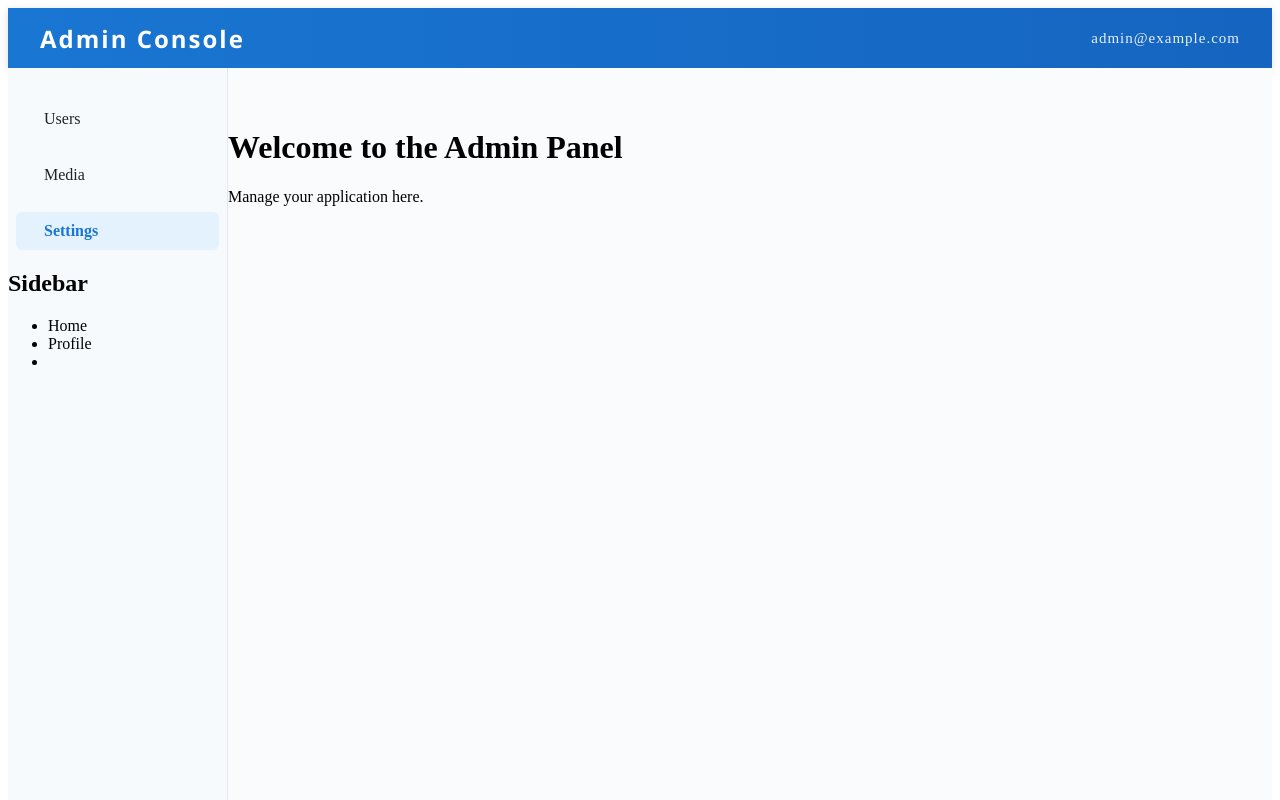
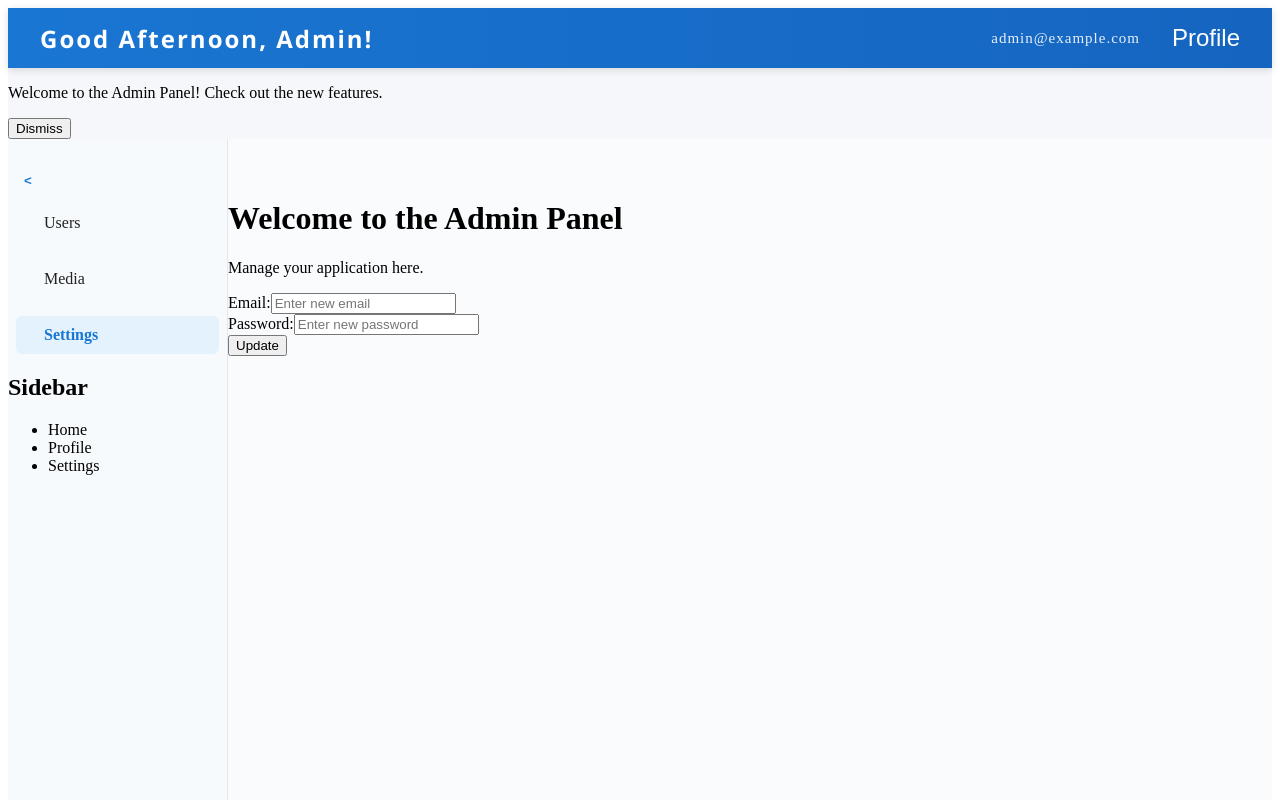
Before and after one commit to NagasivaKumari/DeepFake, a React (Vite) app in the folder admin/: page /settings in a window 1280 px wide. Shown: the top 800 px of the page. Built offline with nearby package versions, Linux system fonts and the light colour scheme.

Commit message:
Add multiple features and fixes to Admin folder components

```diff
--- a/admin/src/AppLayout.tsx
+++ b/admin/src/AppLayout.tsx
@@ -1,4 +1,4 @@
-import React from "react";
+import React, { useState } from "react";
 import Header from "./Header";
 import Sidebar from "./Sidebar";
 
@@ -22,18 +22,61 @@ const contentStyle: React.CSSProperties = {
 };
 
 export default function AppLayout() {
+  const [isBannerVisible, setBannerVisible] = useState(true);
+  const [email, setEmail] = useState("");
+  const [password, setPassword] = useState("");
+
+  const handleEmailChange = (e: React.ChangeEvent<HTMLInputElement>) => setEmail(e.target.value);
+  const handlePasswordChange = (e: React.ChangeEvent<HTMLInputElement>) => setPassword(e.target.value);
+
+  const handleSubmit = (e: React.FormEvent<HTMLFormElement>) => {
+    e.preventDefault();
+    console.log("Email updated to:", email);
+    console.log("Password updated");
+  };
+
   return (
     <div style={layoutStyle}>
       <Header />
+      {isBannerVisible && (
+        <div className="notification-banner">
+          <p>Welcome to the Admin Panel! Check out the new features.</p>
+          <button onClick={() => setBannerVisible(false)}>Dismiss</button>
+        </div>
+      )}
       <div style={mainRowStyle}>
         <Sidebar />
         <main style={contentStyle}>
           <div>
             <h1>Welcome to the Admin Panel</h1>
             <p>Manage your application here.</p>
+            <form onSubmit={handleSubmit}>
+              <div>
+                <label>Email:</label>
+                <input
+                  type="email"
+                  value={email}
+                  onChange={handleEmailChange}
+                  placeholder="Enter new email"
+                />
+              </div>
+              <div>
+                <label>Password:</label>
+                <input
+                  type="password"
+                  value={password}
+                  onChange={handlePasswordChange}
+                  placeholder="Enter new password"
+                />
+              </div>
+              <button type="submit">Update</button>
+            </form>
           </div>
         </main>
       </div>
+      <footer style={{ textAlign: "center", padding: "20px 0", background: "#fff" }}>
+        <p>&copy; {new Date().getFullYear()} Admin Panel. All rights reserved.</p>
+      </footer>
     </div>
   );
 }
--- a/admin/src/Dashboard.tsx
+++ b/admin/src/Dashboard.tsx
@@ -21,6 +21,9 @@ import AdminResourceUsage from "./AdminResourceUsage"; // Importing a hypothetic
 import AdminSecurityPanel from "./AdminSecurityPanel"; // Importing a hypothetical AdminSecurityPanel component
 import AdminAdvancedAnalytics from "./AdminAdvancedAnalytics"; // Importing a hypothetical AdminAdvancedAnalytics component
 import AdminUserManagement from "./AdminUserManagement"; // Importing a hypothetical AdminUserManagement component
+import AdminNotificationSettings from "./AdminNotificationSettings"; // Importing a hypothetical AdminNotificationSettings component
+import AdminThemeSettings from "./AdminThemeSettings"; // Importing a hypothetical AdminThemeSettings component
+import AdminDataBackup from "./AdminDataBackup"; // Importing a hypothetical AdminDataBackup component
 
 const Dashboard = () => {
   // Added a section to display admin statistics
@@ -106,6 +109,15 @@ const Dashboard = () => {
       <div className="admin-user-management">
         <AdminUserManagement />
       </div>
+      <div className="admin-notification-settings">
+        <AdminNotificationSettings />
+      </div>
+      <div className="admin-theme-settings">
+        <AdminThemeSettings />
+      </div>
+      <div className="admin-data-backup">
+        <AdminDataBackup />
+      </div>
     </div>
   );
 };
--- a/admin/src/Header.tsx
+++ b/admin/src/Header.tsx
@@ -1,7 +1,24 @@
-import React from "react";
+import React, { useState } from "react";
 
 
-const Header: React.FC = () => (
+const Header: React.FC = () => {
+  const currentHour = new Date().getHours();
+  const greeting =
+    currentHour < 12
+      ? "Good Morning"
+      : currentHour < 18
+      ? "Good Afternoon"
+      : "Good Evening";
+
+  const [isDropdownOpen, setDropdownOpen] = useState(false);
+
+  const handleDeleteProfile = () => {
+    if (window.confirm("Are you sure you want to delete your profile? This action cannot be undone.")) {
+      console.log("Profile deleted");
+    }
+  };
+
+  return (
     <header style={{
       height: 60,
       background: "linear-gradient(90deg, #1976d2 0%, #1565c0 100%)",
@@ -14,11 +31,45 @@ const Header: React.FC = () => (
       letterSpacing: 1,
       boxShadow: "0 2px 8px #0002"
     }}>
-    <span style={{ fontFamily: 'Segoe UI, sans-serif', letterSpacing: 2 }}>Admin Console</span>
+      <span style={{ fontFamily: 'Segoe UI, sans-serif', letterSpacing: 2 }}>{greeting}, Admin!</span>
       <div style={{ marginLeft: "auto", fontSize: 15, fontWeight: 400, opacity: 0.9 }}>
         admin@example.com
       </div>
+      <div className="profile-menu" style={{ position: 'relative', marginLeft: '2rem' }}>
+        <button onClick={() => setDropdownOpen(!isDropdownOpen)} style={{
+          background: 'none',
+          border: 'none',
+          color: '#fff',
+          fontSize: 'inherit',
+          cursor: 'pointer',
+          padding: 0,
+          margin: 0
+        }}>
+          Profile
+        </button>
+        {isDropdownOpen && (
+          <ul className="dropdown" style={{
+            position: 'absolute',
+            top: '100%',
+            right: 0,
+            backgroundColor: '#fff',
+            color: '#000',
+            listStyle: 'none',
+            padding: '0.5rem 0',
+            margin: 0,
+            borderRadius: '0.5rem',
+            boxShadow: '0 2px 8px rgba(0, 0, 0, 0.2)',
+            zIndex: 1000
+          }}>
+            <li style={{ padding: '0.5rem 1rem', cursor: 'pointer', transition: 'background 0.3s' }} onMouseEnter={(e) => e.currentTarget.style.background = '#f0f0f0'} onMouseLeave={(e) => e.currentTarget.style.background = '#fff'}>View Profile</li>
+            <li style={{ padding: '0.5rem 1rem', cursor: 'pointer', transition: 'background 0.3s' }} onMouseEnter={(e) => e.currentTarget.style.background = '#f0f0f0'} onMouseLeave={(e) => e.currentTarget.style.background = '#fff'}>Edit Profile</li>
+            <li style={{ padding: '0.5rem 1rem', cursor: 'pointer', transition: 'background 0.3s' }} onMouseEnter={(e) => e.currentTarget.style.background = '#f0f0f0'} onMouseLeave={(e) => e.currentTarget.style.background = '#fff'} onClick={handleDeleteProfile}>Delete Profile</li>
+            <li style={{ padding: '0.5rem 1rem', cursor: 'pointer', transition: 'background 0.3s' }} onMouseEnter={(e) => e.currentTarget.style.background = '#f0f0f0'} onMouseLeave={(e) => e.currentTarget.style.background = '#fff'}>Logout</li>
+          </ul>
+        )}
+      </div>
     </header>
   );
+};
 
 export default Header;
--- a/admin/src/Settings.tsx
+++ b/admin/src/Settings.tsx
@@ -3,11 +3,25 @@ import React, { useState } from "react";
 const Settings: React.FC = () => {
   const [theme, setTheme] = useState("light");
   const [email, setEmail] = useState("admin@example.com");
+  const [password, setPassword] = useState("");
+
+  const handleEmailChange = (e: React.ChangeEvent<HTMLInputElement>) => setEmail(e.target.value);
+  const handlePasswordChange = (e: React.ChangeEvent<HTMLInputElement>) => setPassword(e.target.value);
+
+  const handleSubmit = (e: React.FormEvent<HTMLFormElement>) => {
+    e.preventDefault();
+    console.log("Email updated to:", email);
+    console.log("Password updated");
+  };
 
   return (
     <div style={{ padding: 32, maxWidth: 480 }}>
       <h2 style={{ fontSize: 26, marginBottom: 20, color: "#1976d2" }}>Settings</h2>
-      <form style={{ display: "flex", flexDirection: "column", gap: 18 }}>
+      <form onSubmit={handleSubmit} style={{ display: "flex", flexDirection: "column", gap: 18 }}>
+        <section className="about-me">
+          <h2>About Me</h2>
+          <p>This is the admin settings page. You can update your information here.</p>
+        </section>
         <label style={{ fontWeight: 500 }}>
           Admin Email
           <input
@@ -42,7 +56,25 @@ const Settings: React.FC = () => {
             <option value="dark">Dark</option>
           </select>
         </label>
-        <button type="button" style={{
+        <section className="password-change">
+          <h2>Change Password</h2>
+          <label>Password:</label>
+          <input
+            type="password"
+            value={password}
+            onChange={handlePasswordChange}
+            placeholder="Enter new password"
+            style={{
+              marginTop: 6,
+              padding: "8px 12px",
+              borderRadius: 4,
+              border: "1px solid #ccc",
+              fontSize: 15,
+              width: "100%"
+            }}
+          />
+        </section>
+        <button type="submit" style={{
           background: "#1976d2",
           color: "#fff",
           border: "none",
--- a/admin/src/Sidebar.tsx
+++ b/admin/src/Sidebar.tsx
@@ -1,15 +1,34 @@
-import React from "react";
+import React, { useState } from "react";
 import { NavLink } from "react-router-dom";
 
-const Sidebar: React.FC = () => (
+const Sidebar: React.FC = () => {
+  const [activeItem, setActiveItem] = useState("Home");
+  const [isCollapsed, setCollapsed] = useState(false);
+
+  return (
     <aside style={{
-    width: 220,
+      width: isCollapsed ? 64 : 220,
       background: "#f7fafd",
       height: "100vh",
       padding: "2rem 0",
       boxSizing: "border-box",
-    borderRight: "1px solid #e3e8ee"
+      borderRight: "1px solid #e3e8ee",
+      transition: "width 0.2s"
     }}>
+      <button
+        onClick={() => setCollapsed(!isCollapsed)}
+        style={{
+          background: "none",
+          border: "none",
+          cursor: "pointer",
+          padding: "0 1rem",
+          marginBottom: "1rem",
+          color: "#1976d2",
+          fontWeight: 700
+        }}
+      >
+        {isCollapsed ? ">" : "<"}
+      </button>
       <nav style={{ display: "flex", flexDirection: "column", gap: 18 }}>
         <NavLink to="/" end style={({ isActive }) => ({
           color: isActive ? "#1976d2" : "#222",
@@ -19,7 +38,9 @@ const Sidebar: React.FC = () => (
           borderRadius: 6,
           background: isActive ? "#e3f2fd" : "none",
           transition: "background 0.2s, color 0.2s",
-        margin: "0 8px"
+          margin: "0 8px",
+          opacity: isCollapsed ? 0 : 1,
+          pointerEvents: isCollapsed ? "none" : "auto"
         })}>
           Users
         </NavLink>
@@ -31,7 +52,9 @@ const Sidebar: React.FC = () => (
           borderRadius: 6,
           background: isActive ? "#e3f2fd" : "none",
           transition: "background 0.2s, color 0.2s",
-        margin: "0 8px"
+          margin: "0 8px",
+          opacity: isCollapsed ? 0 : 1,
+          pointerEvents: isCollapsed ? "none" : "auto"
         })}>
           Media
         </NavLink>
@@ -43,20 +66,46 @@ const Sidebar: React.FC = () => (
           borderRadius: 6,
           background: isActive ? "#e3f2fd" : "none",
           transition: "background 0.2s, color 0.2s",
-        margin: "0 8px"
+          margin: "0 8px",
+          opacity: isCollapsed ? 0 : 1,
+          pointerEvents: isCollapsed ? "none" : "auto"
         })}>
           Settings
         </NavLink>
       </nav>
+      {!isCollapsed && (
         <div>
           <h2>Sidebar</h2>
           <ul>
-        <li>Home</li>
-        <li>Profile</li>
-        <li>{/* This will throw an error */}</li>
+            <li
+              className={activeItem === "Home" ? "active" : ""}
+              onClick={() => setActiveItem("Home")}
+            >
+              Home
+            </li>
+            <li
+              className={activeItem === "Profile" ? "active" : ""}
+              onClick={() => setActiveItem("Profile")}
+            >
+              Profile
+            </li>
+            <li
+              className={activeItem === "Settings" ? "active" : ""}
+              onClick={() => setActiveItem("Settings")}
+            >
+              Settings
+            </li>
           </ul>
+          {activeItem === "Settings" && (
+            <div className="about-me">
+              <h3>About Me</h3>
+              <p>This is the admin settings page. You can update your information here.</p>
             </div>
+          )}
+        </div>
+      )}
     </aside>
   );
+};
 
 export default Sidebar;
```
Lines whose indentation alone changed are shown as unchanged.
